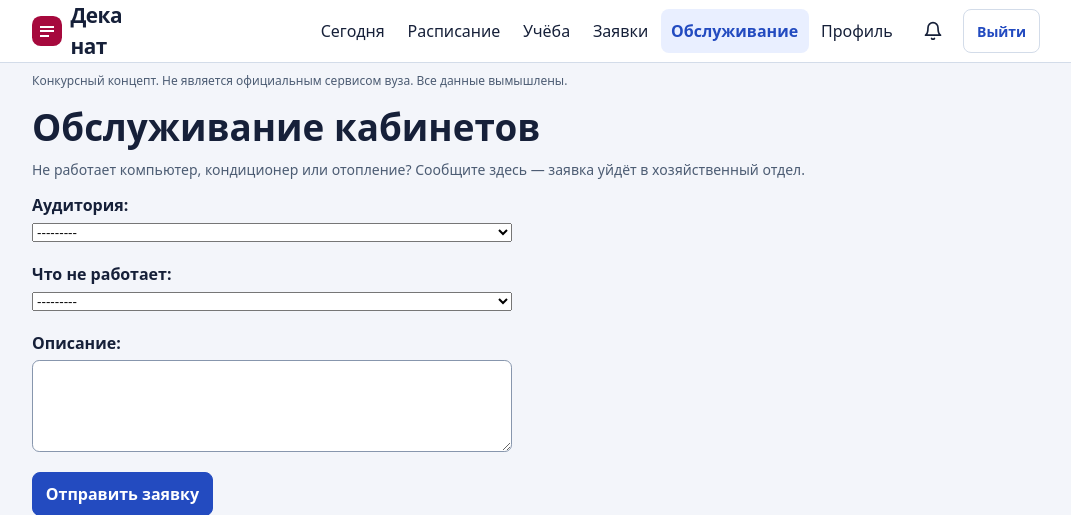
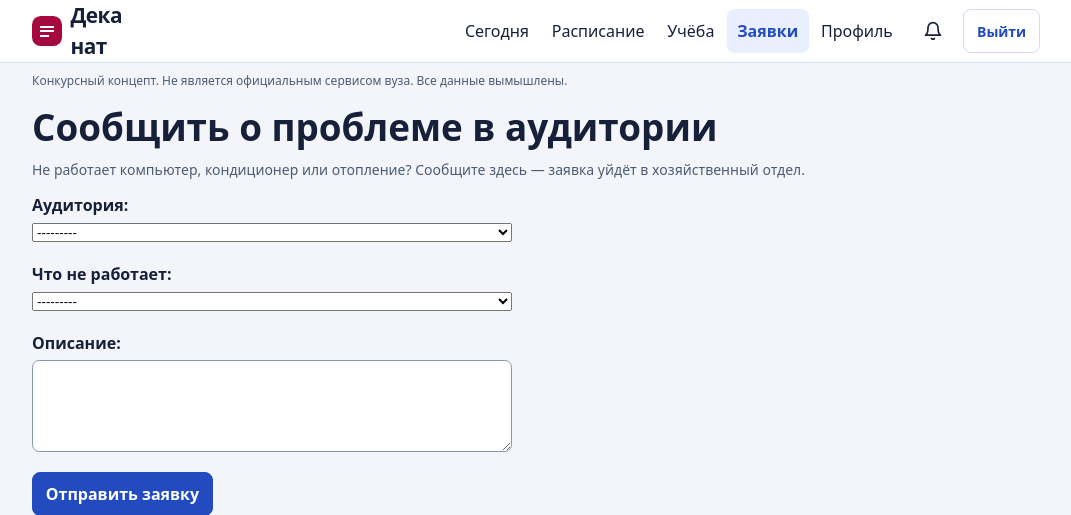
Before and after one commit to Edge0fSanity/mgimo-new-decanait, a Django app: page /maintenance/ in a window 1280 px wide. Shown: the top 515 px of the page, without its empty margins (104-1175 px from the left). Run offline with Django 5.2, Linux system fonts and the light colour scheme; the visitor is signed in with stand-in values (Sample User, id 1); data that the repository does not hold is empty.

Commit message:
Заявки на обслуживание перенесены под «Заявки»: пункт «Обслуживание» убран из навигации, действие «Сообщить о проблеме в аудитории» добавлено на страницу заявок, подтверждение заменено на «Заявка зарегистрирована» (ревью P1-4)

```diff
--- a/apps/requests_app/views.py
+++ b/apps/requests_app/views.py
@@ -133,7 +133,7 @@ def maintenance(request):
             obj.owner = request.user
             obj.status = MaintenanceRequest.Status.SUBMITTED
             obj.save()
-            messages.success(request, "Заявка отправлена в хозяйственный отдел")
+            messages.success(request, "Заявка зарегистрирована")
             return redirect("maintenance")
     else:
         form = MaintenanceForm()
--- a/templates/base.html
+++ b/templates/base.html
@@ -18,8 +18,7 @@
       <a href="{% url 'home' %}" {% if request.path == '/' %}class="active" aria-current="page"{% endif %}>Сегодня</a>
       <a href="{% url 'schedule' %}?view=week" {% if '/schedule' in request.path %}class="active" aria-current="page"{% endif %}>Расписание</a>
       <a href="{% url 'grades' %}" {% if '/grades' in request.path or '/exams' in request.path or '/deadlines' in request.path %}class="active" aria-current="page"{% endif %}>Учёба</a>
-      <a href="{% url 'request_list' %}" {% if '/requests' in request.path %}class="active" aria-current="page"{% endif %}>Заявки</a>
-      <a href="{% url 'maintenance' %}" {% if '/maintenance' in request.path %}class="active" aria-current="page"{% endif %}>Обслуживание</a>
+      <a href="{% url 'request_list' %}" {% if '/requests' in request.path or '/maintenance' in request.path %}class="active" aria-current="page"{% endif %}>Заявки</a>
       <a href="{% url 'profile' %}" {% if '/profile' in request.path %}class="active" aria-current="page"{% endif %}>Профиль</a>
     </nav>
     <a class="bell{% if '/notifications' in request.path %} active{% endif %}" href="{% url 'notifications' %}" aria-label="Уведомления" {% if '/notifications' in request.path %}aria-current="page"{% endif %}>
--- a/templates/requests_app/maintenance.html
+++ b/templates/requests_app/maintenance.html
@@ -1,7 +1,7 @@
 {% extends "base.html" %}
-{% block title %}Обслуживание кабинетов — Деканат{% endblock %}
+{% block title %}Сообщить о проблеме в аудитории — Деканат{% endblock %}
 {% block content %}
-<h1>Обслуживание кабинетов</h1>
+<h1>Сообщить о проблеме в аудитории</h1>
 <p class="hint">Не работает компьютер, кондиционер или отопление? Сообщите здесь — заявка уйдёт в хозяйственный отдел.</p>
 <form method="post" class="student-form">
   {% csrf_token %}
--- a/templates/requests_app/request_list.html
+++ b/templates/requests_app/request_list.html
@@ -5,6 +5,7 @@
 <div class="actions request-actions">
   <a class="button{% if page_obj %} secondary{% endif %}" href="{% url 'request_create' %}">Заказать справку</a>
   <a class="button secondary" href="{% url 'request_create_kind' 'zayavlenie' %}">Подать заявление</a>
+  <a class="button secondary" href="{% url 'maintenance' %}">Сообщить о проблеме в аудитории</a>
 </div>
 <nav class="view-switch" aria-label="Фильтр по типу заявки">
   <a href="{% url 'request_list' %}" {% if not type_value %}class="active" aria-current="page"{% endif %}>Все</a>
```
Also changed, not shown: tests/test_maintenance_t48.py (+10 -3 lines).
